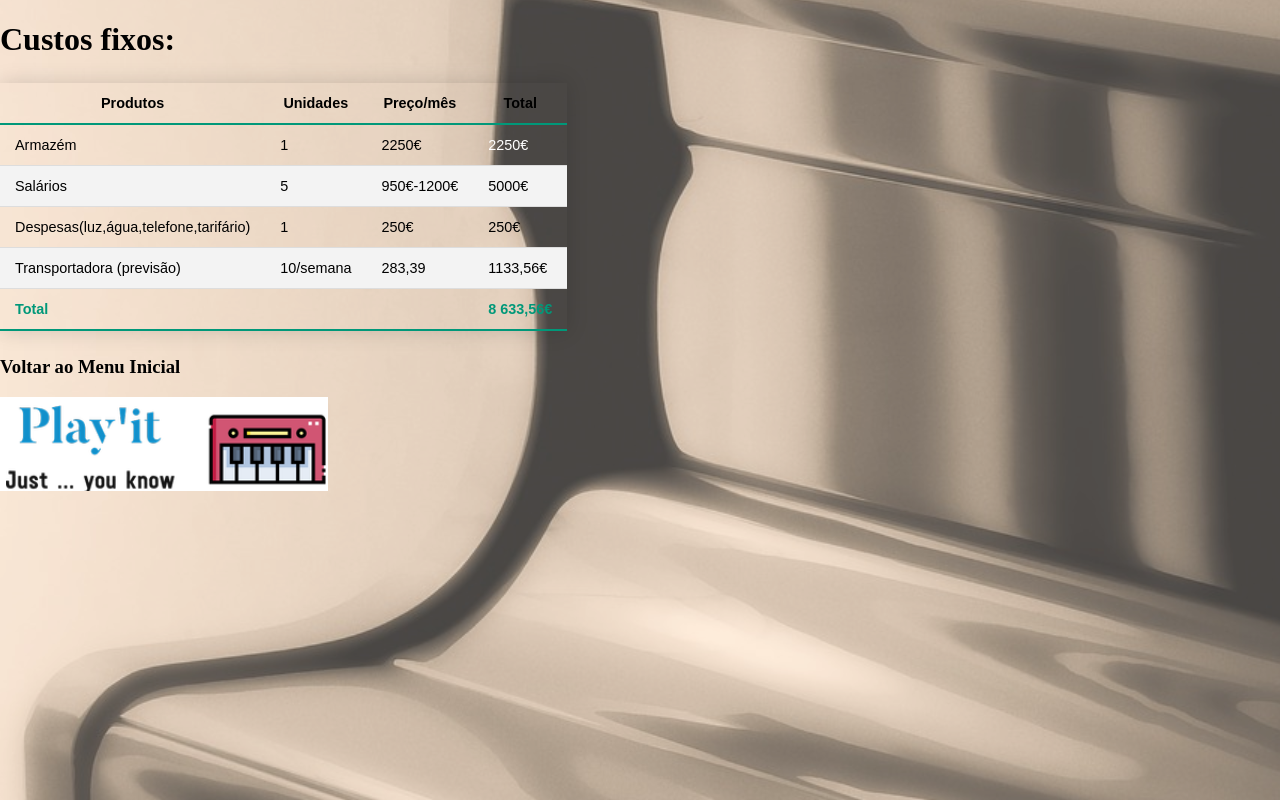
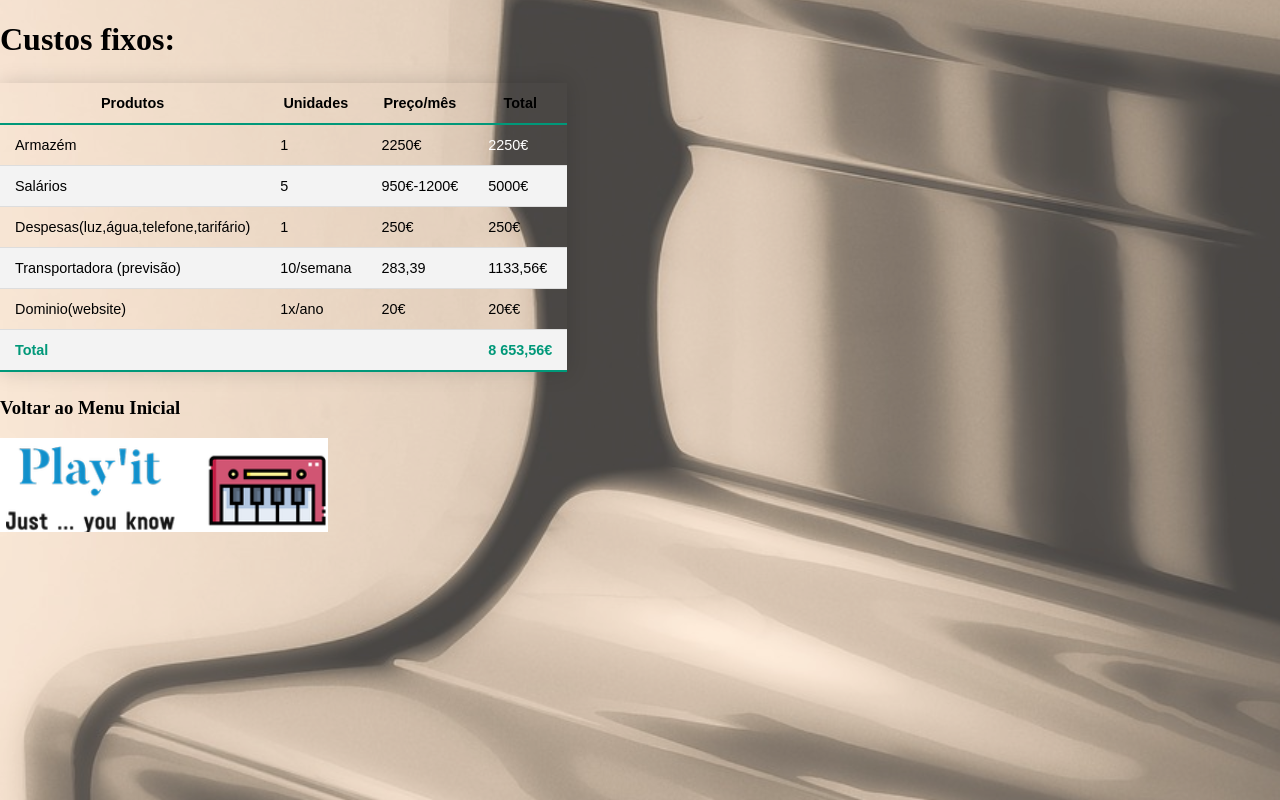
Before and after one commit to Meinedo/Legislacao, a plain HTML site: page custos_fixos.html in a window 1280 px wide. Drawn offline with Linux system fonts and the light colour scheme.

Commit message:
Update custos_fixos.html

```diff
--- a/custos_fixos.html
+++ b/custos_fixos.html
@@ -33,11 +33,17 @@
       <td>283,39</td>
       <td>1133,56€</td>
     </tr>
+    <tr>
+      <td>Dominio(website)</td>
+      <td>1x/ano</td>
+      <td>20€</td>
+      <td>20€€</td>
+    </tr>
     <tr class="active-row">
       <td>Total</td>
       <td></td>
       <td></td>
-      <td>8 633,56€</td>
+      <td>8 653,56€</td>
     </tr>
   </tbody>
 </table>
```
